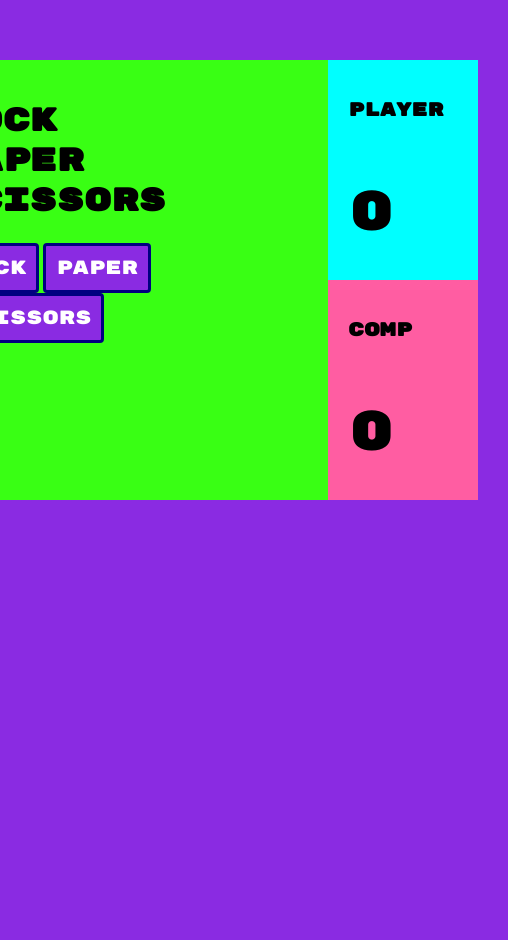
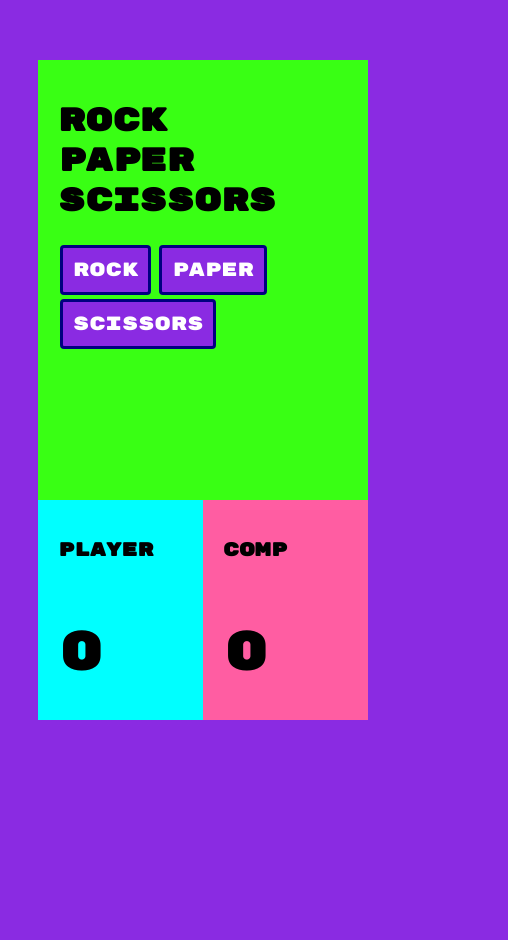
Before and after one commit to richardpackham/rock-paper-scissors, a plain HTML site: page index.html in a window 390 px wide. Shown: the part 150-1090 px from the top of the page, 508 px wide, since content can reach past the window. Before the commit the page ends 860 px from the top, so only its background shows below. Drawn offline with Linux system fonts and the light colour scheme.

Commit message:
added media query to make it responsive-ish

```diff
--- a/style.css
+++ b/style.css
@@ -18,7 +18,8 @@ button {
     color:white;
     font-size:1.2em;
     font-weight: 400;
-    font-family: 'Rubik Mono One'
+    font-family: 'Rubik Mono One';
+    margin:2px;
 }
 
 body{
@@ -51,10 +52,9 @@ body{
     background-color:#39FF14;
     min-height: 100%;
     padding:20px;
-    width:400px;
+    width:420px;
 }
 #results{
-    background-color: #ff5da2;
     width:150px;
     min-height:100%;
     padding:0px;
@@ -73,10 +73,30 @@ body{
 }
 
 #computer{
-    padding:20px
+    padding:20px;
+    background-color: #ff5da2;
 }
 
 .scores p{
     font-size:56px;
     font-family: 'Rubik Mono One'
 }
+
+/* Extra small devices (phones, 600px and down) */
+@media only screen and (max-width: 600px) {
+    #game{
+        flex-direction: column;
+        height:90%
+    }
+    #results{
+        flex-direction: row;
+        width:50%;
+        height:100px
+    }
+    #left{
+        width:100%;
+    }
+    .scores{
+        height:100px;
+    }
+  }
```
